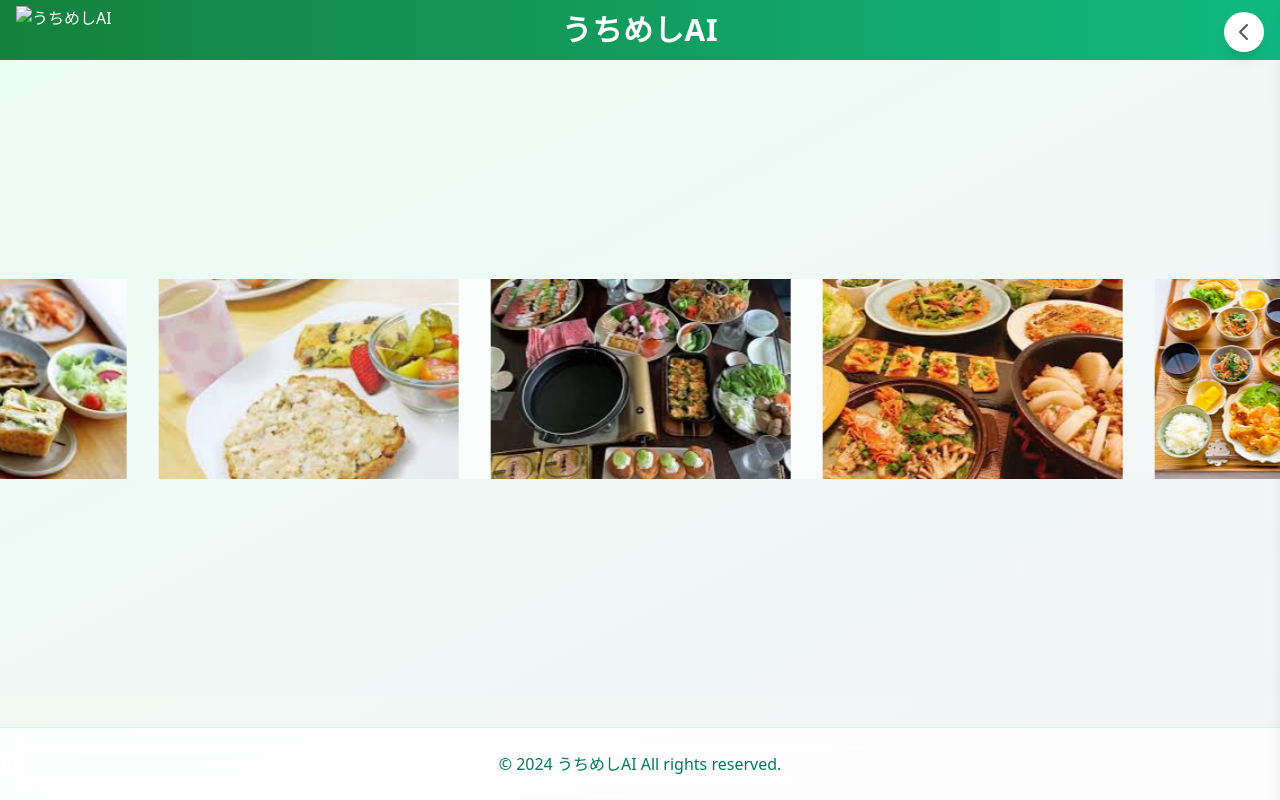
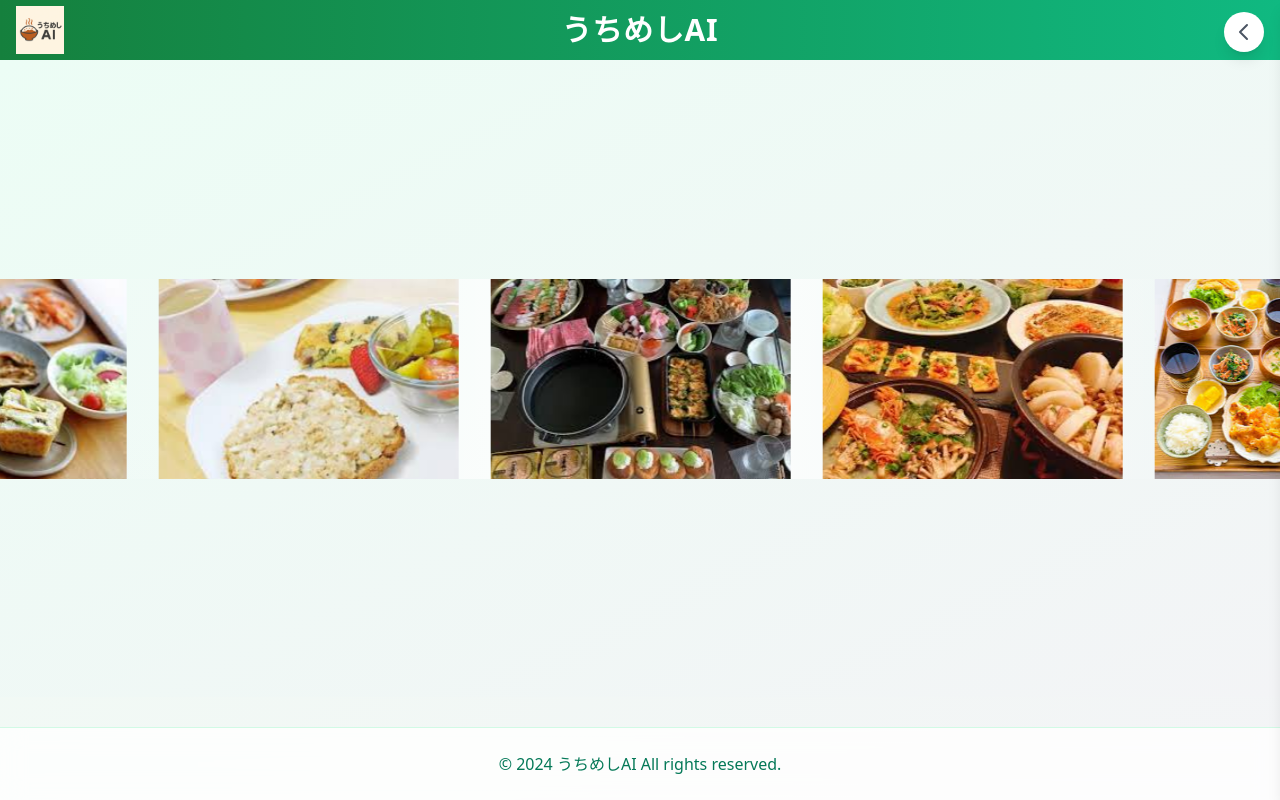
Before and after one commit to tejetkerek/kadai03_memo_v2, a plain HTML site: page index.html in a window 1280 px wide. Drawn offline with nearby package versions, Linux system fonts and the light colour scheme; the site is published under a folder, as on GitHub Pages, so addresses that start at the root find nothing.

Commit message:
updated logo path

```diff
--- a/index.html
+++ b/index.html
@@ -117,7 +117,7 @@
         <div class="relative w-full px-4 sm:px-6 lg:px-8 py-3">
           <div class="flex items-center">
             <a href="javascript:void(0)" id="refresh-logo" class="cursor-pointer absolute left-4">
-              <img src="/img/うちめしAI_ロゴ.png" alt="うちめしAI" class="h-12 w-auto">
+              <img src="./img/うちめしAI_ロゴ.png" alt="うちめしAI" class="h-12 w-auto">
             </a>
             <h1 class="text-2xl sm:text-3xl font-bold tracking-wide text-center w-full">うちめしAI</h1>
           </div>
```
